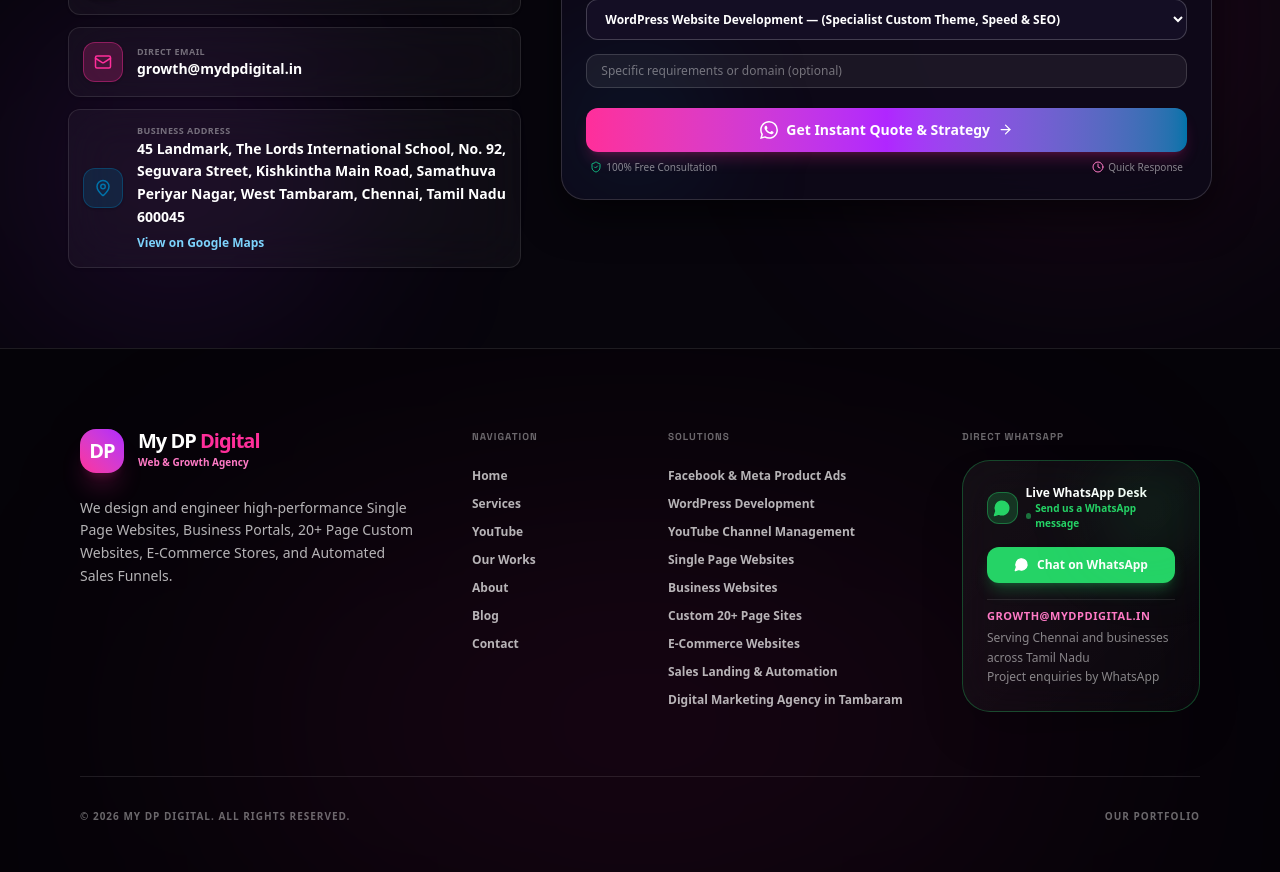
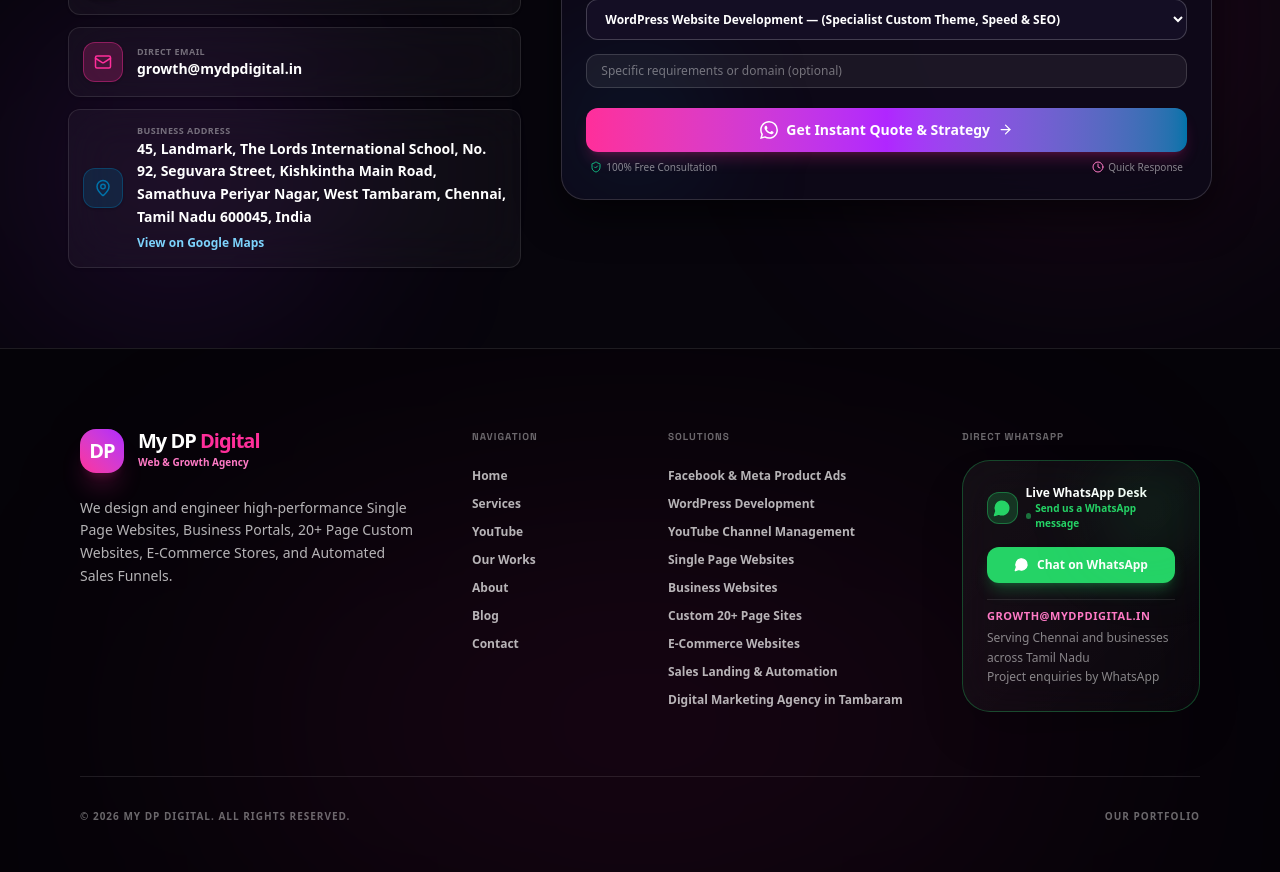
Before and after one commit to deenapriyanka00217-arch/my-dp-Digital, a React (Vite) app: page / in a window 1280 px wide. Shown: the part 6020-6892 px from the top of the page. Built offline with nearby package versions, Linux system fonts and the light colour scheme.

Commit message:
Local SEO: match Google Business Profile address

```diff
--- a/src/components/ContactForm.tsx
+++ b/src/components/ContactForm.tsx
@@ -2,8 +2,8 @@ import React from 'react';
 import { Phone, Mail, MapPin, Sparkles } from 'lucide-react';
 import { BannerServicesForm } from './BannerServicesForm';
 
-const BUSINESS_ADDRESS = '45 Landmark, The Lords International School, No. 92, Seguvara Street, Kishkintha Main Road, Samathuva Periyar Nagar, West Tambaram, Chennai, Tamil Nadu 600045';
-const MAPS_URL = `https://www.google.com/maps/search/?api=1&query=${encodeURIComponent(BUSINESS_ADDRESS)}`;
+const BUSINESS_ADDRESS = '45, Landmark, The Lords International School, No. 92, Seguvara Street, Kishkintha Main Road, Samathuva Periyar Nagar, West Tambaram, Chennai, Tamil Nadu 600045, India';
+const MAPS_URL = 'https://www.google.com/maps/search/?api=1&query=My%20DP%20Digital%20-%20Web%20Developer&query_place_id=ChIJEWo-SVz1UjoRmUuSRl5M1wg';
 
 const ContactForm = () => {
   return (
```
